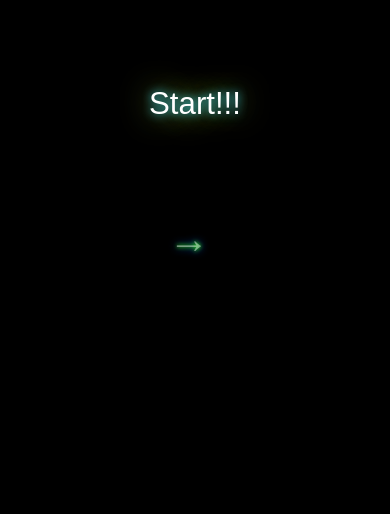
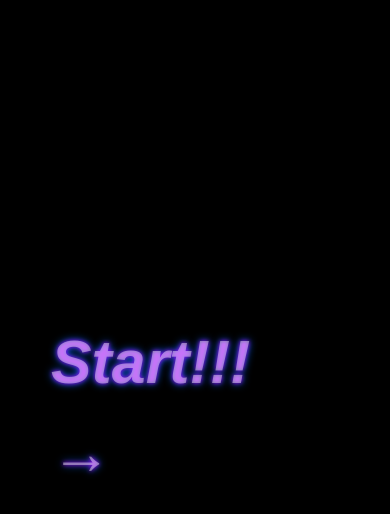
Before and after one commit to TreciaKS/treciaks-dev, a Next.js app in the folder frontend/: page / in a window 390 px wide. Shown: the top 514 px of the page. Built offline with nearby package versions, Linux system fonts and the light colour scheme; a web font is replaced by a local one.

Commit message:
refactor: styles and ts-ignore comments

```diff
--- a/frontend/components/Ghost/Ghost.js
+++ b/frontend/components/Ghost/Ghost.js
@@ -1,4 +1,5 @@
 import React from 'react'
+// @ts-ignore
 import styles from './Ghost.module.css'
 
 const Ghost = () => {
--- a/frontend/components/Navbar/Navbar.js
+++ b/frontend/components/Navbar/Navbar.js
@@ -1,4 +1,5 @@
 import React from 'react'
+// @ts-ignore
 import styles from './Navbar.module.css'
 
 const Navbar = () => {
--- a/frontend/pages/index.js
+++ b/frontend/pages/index.js
@@ -30,7 +30,7 @@ export default function Home() {
                   <div className={styles.pacmanBottom}></div>
               </div>
           </div>
-          <p className={styles.welcome}>Start!!! <Link href='/Main'><a className={styles.arrow}>&rarr;</a></Link></p>
+          <p className={styles.welcome}><Link href='/Main'><a className={styles.arrow}> Start!!! &rarr;</a></Link></p>
         </section>
     </div>
   )
--- a/frontend/styles/Home.module.css
+++ b/frontend/styles/Home.module.css
@@ -135,7 +135,6 @@
   text-decoration: none;
   animation: slide 2s infinite linear;
   text-shadow: 0 0 4px rgb(17, 255, 0), 0 0 8px rgb(0, 106, 255);
-  position: absolute;
   transition: all 2s;
   color: rgba(255, 255, 255, 0.444);
   position: absolute;
@@ -143,7 +142,7 @@
   font-style: italic;
   font-size: 1.3em;
   font-weight: 800;
-  animation-delay: 7s;
+  animation-delay: 3.5s;
   visibility: hidden;
 }
 .welcome {
@@ -152,11 +151,10 @@
   left: 35%;
   top: 0;
   bottom: 0;
-  font-size: 8vw;
+  font-size: 7vw;
   transform: rotate(-90deg);
   animation: appear 3s forwards linear;
   transition: all 3s;
-  animation-delay: 4.5s;
   visibility: hidden;
 }
 /* welcome start text appears */
@@ -174,27 +172,22 @@
 /* arrow slides */
 @keyframes slide {
   0% {
-    left: 0px;
     text-shadow: 0 0 4px rgb(255, 132, 0), 0 0 8px rgb(0, 106, 255);
     visibility: visible;
   }
   25% {
-    left: 10px;
     visibility: visible;
     text-shadow: 0 0 4px rgb(153, 0, 255), 0 0 8px rgb(0, 106, 255);
   }
   50% {
-    left: 20px;
     visibility: visible;
     text-shadow: 0 0 4px rgb(38, 255, 0), 0 0 8px rgb(0, 106, 255);
   }
   75% {
-    left: 30px;
     text-shadow: 0 0 4px rgb(255, 204, 0), 0 0 8px rgb(0, 106, 255);
     visibility: visible;
   }
   100% {
-    left: 40px;
     visibility: visible;
     text-shadow: 0 0 4px rgb(255, 0, 140), 0 0 8px rgb(0, 106, 255);
   }
@@ -203,3 +196,14 @@
 /* responsie pacman */
 
 /* responsive welcome text */
+@media (max-width: 768px) {
+  .welcome {
+    font-size: 12vw;
+    left: -35%;
+    top: 70%;
+    height: 0;
+  }
+  .arrow {
+    top: 3rem;
+  }
+}
```
Also changed, not shown: frontend/styles/app.css (line endings or trailing spaces).
